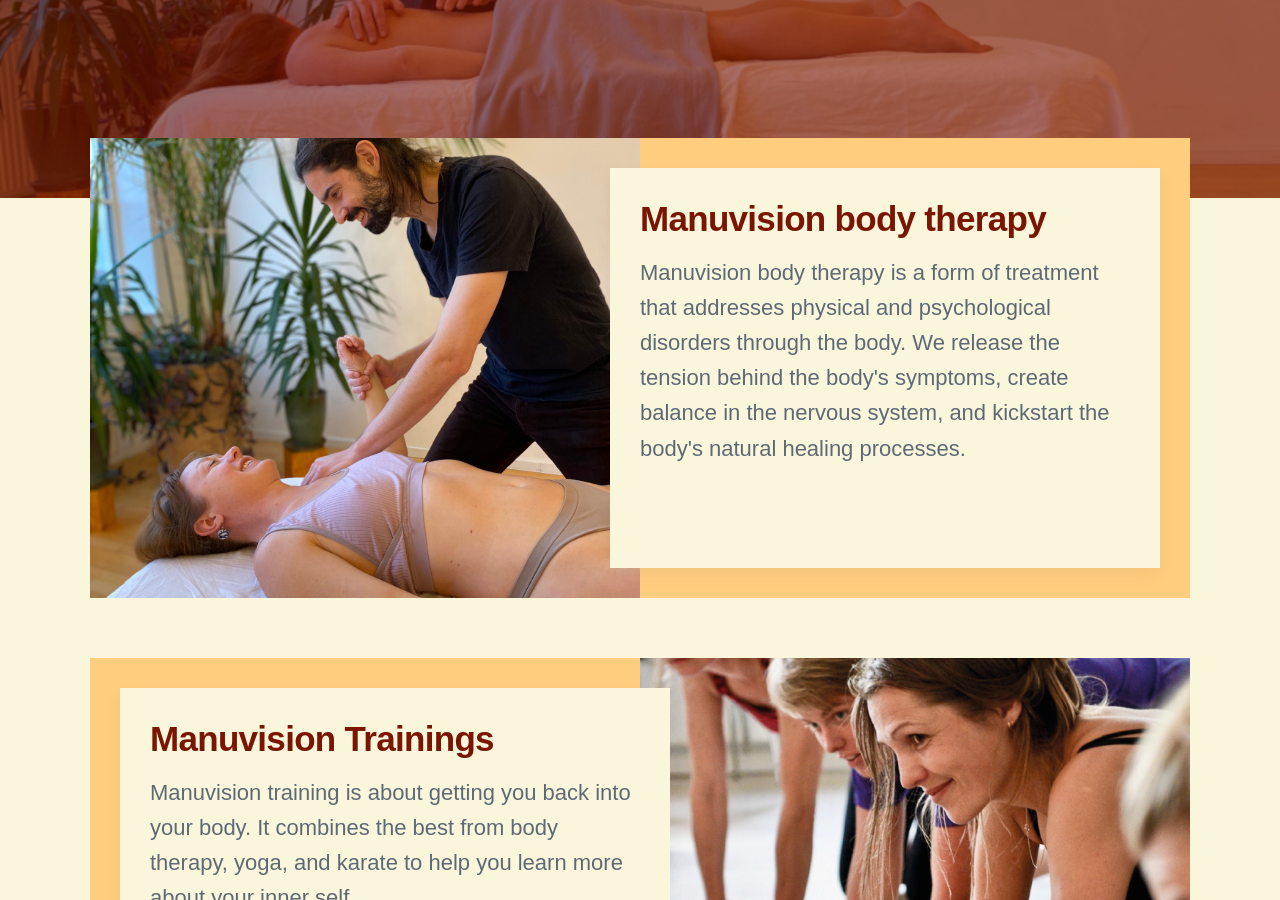
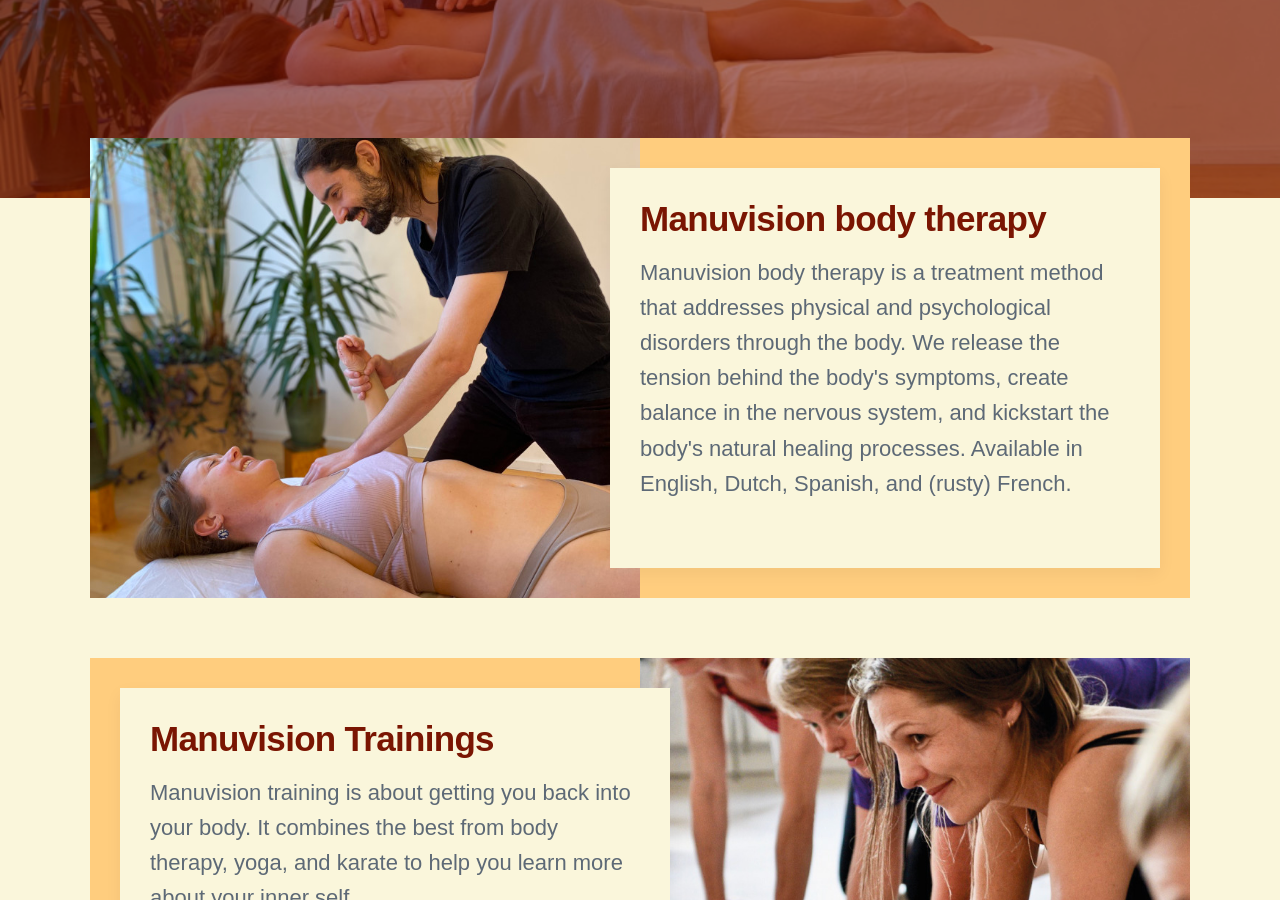
Before and after one commit to threekeytherapy/threekeytherapy.com, a Jekyll site: the page built from index.html, in a window 1280 px wide and 900 px high, scrolled down 565 px. Built offline with Jekyll 4.4.1, drawn with Linux system fonts in a browser that asks for light colours; nearby versions of some CDN libraries; some web fonts are replaced.

Commit message:
bumps languages to homepage

```diff
--- a/_projects/bodytherapy.md
+++ b/_projects/bodytherapy.md
@@ -1,7 +1,7 @@
 ---
 title: Manuvision body therapy
 subtitle:
-description: Manuvision body therapy is a form of treatment that addresses physical and psychological disorders through the body. We release the tension behind the body's symptoms, create balance in the nervous system, and kickstart the body's natural healing processes.
+description: Manuvision body therapy is a treatment method that addresses physical and psychological disorders through the body. We release the tension behind the body's symptoms, create balance in the nervous system, and kickstart the body's natural healing processes. Available in English, Dutch, Spanish, and (rusty) French.
 featured_image: /images/treatment2.jpg
 homepage_image: /images/treatment2.jpg
 date: 2023-11-01 00:00:00
```
